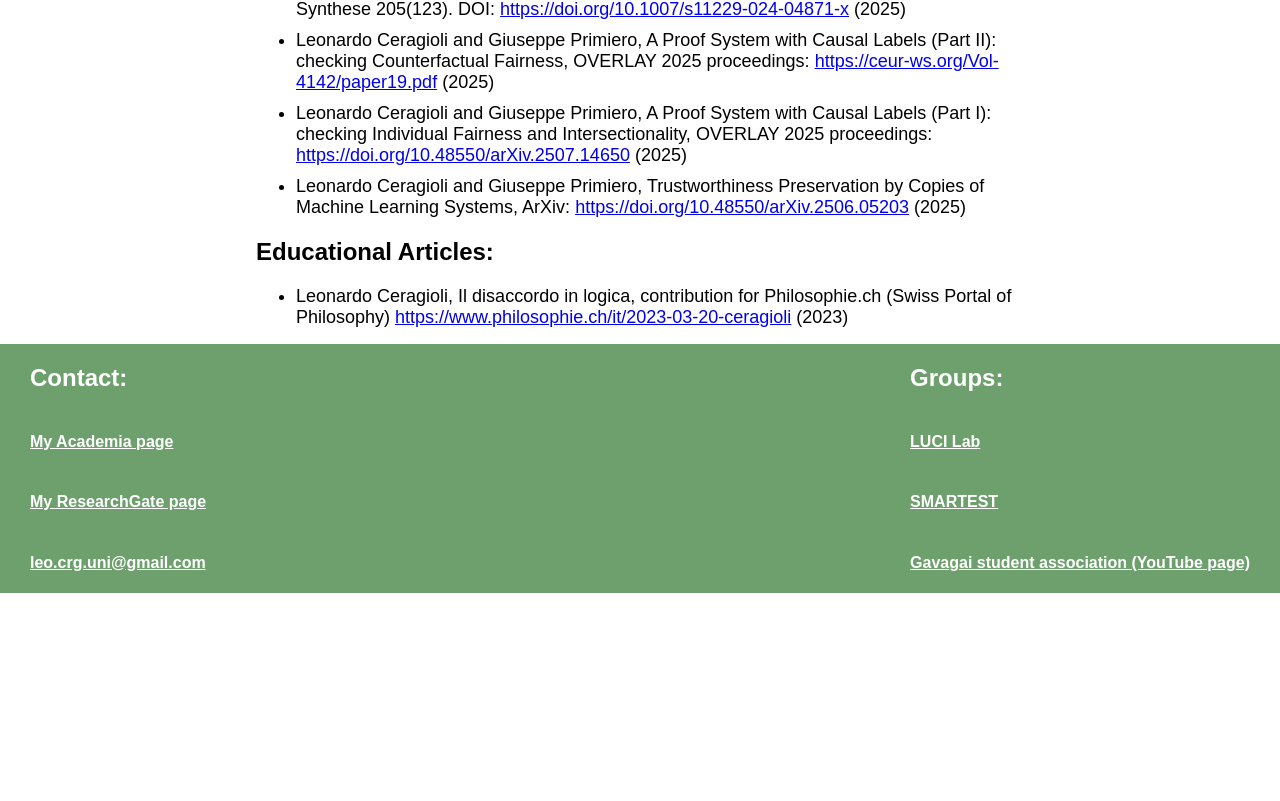
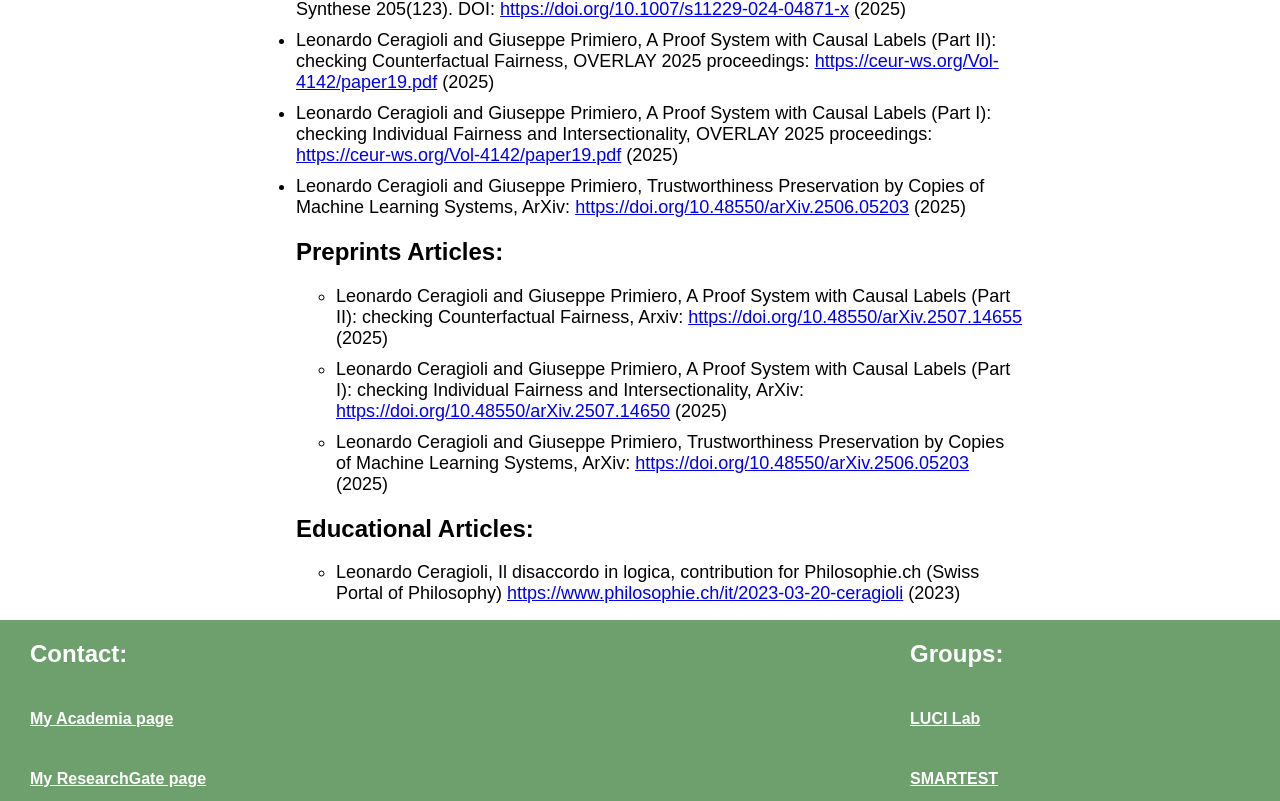
Before and after one commit to LeonardoCera/LeonardoCera.github.io, a SvelteKit app: page /writings in a window 1280 px wide. Shown: the part 567-1368 px from the top of the page. Before the commit the page ends 1160 px from the top, so only its background shows below. Built offline with nearby package versions, Linux system fonts and the light colour scheme.

Commit message:
Published

```diff
--- a/src/routes/writings/+page.svelte
+++ b/src/routes/writings/+page.svelte
@@ -17,8 +17,14 @@
         <li style="font-size: 18px"> Leonardo Ceragioli, Bilateral Rules as Complex Rules Bulletin of the Section of Logic 52(3), pp. 329-375. DOI: <a href=" https://doi.org/10.18778/0138-0680.2023.13"> https://doi.org/10.18778/0138-0680.2023.13 </a> (2023) </li>
         <li style="font-size: 18px"> Leonardo Ceragioli, Inferential Semantic Contamination, Harmony and Realist Pollution Synthese 205(123). DOI: <a href=" https://doi.org/10.1007/s11229-024-04871-x"> https://doi.org/10.1007/s11229-024-04871-x </a> (2025) </li>
         <li style="font-size: 18px"> Leonardo Ceragioli and Giuseppe Primiero, A Proof System with Causal Labels (Part II): checking Counterfactual Fairness, OVERLAY 2025 proceedings: <a href=" https://ceur-ws.org/Vol-4142/paper19.pdf "> https://ceur-ws.org/Vol-4142/paper19.pdf </a> (2025) </li>
-        <li style="font-size: 18px"> Leonardo Ceragioli and Giuseppe Primiero, A Proof System with Causal Labels (Part I): checking Individual Fairness and Intersectionality, OVERLAY 2025 proceedings: <a href=" https://arxiv.org/abs/2507.14650 "> https://doi.org/10.48550/arXiv.2507.14650 </a> (2025) </li>
+        <li style="font-size: 18px"> Leonardo Ceragioli and Giuseppe Primiero, A Proof System with Causal Labels (Part I): checking Individual Fairness and Intersectionality, OVERLAY 2025 proceedings: <a href=" https://ceur-ws.org/Vol-4142/paper19.pdf "> https://ceur-ws.org/Vol-4142/paper19.pdf </a> (2025) </li>
         <li style="font-size: 18px"> Leonardo Ceragioli and Giuseppe Primiero, Trustworthiness Preservation by Copies of Machine Learning Systems, ArXiv: <a href=" https://doi.org/10.48550/arXiv.2506.05203 "> https://doi.org/10.48550/arXiv.2506.05203 </a> (2025) </li>
+    <h2>Preprints Articles:</h2>
+    <ul>
+    <li style="font-size: 18px"> Leonardo Ceragioli and Giuseppe Primiero, A Proof System with Causal Labels (Part II): checking Counterfactual Fairness, Arxiv: <a href=" https://doi.org/10.48550/arXiv.2507.14655 "> https://doi.org/10.48550/arXiv.2507.14655 </a> (2025) </li>
+        <li style="font-size: 18px"> Leonardo Ceragioli and Giuseppe Primiero, A Proof System with Causal Labels (Part I): checking Individual Fairness and Intersectionality, ArXiv: <a href=" https://arxiv.org/abs/2507.14650 "> https://doi.org/10.48550/arXiv.2507.14650 </a> (2025) </li>
+        <li style="font-size: 18px"> Leonardo Ceragioli and Giuseppe Primiero, Trustworthiness Preservation by Copies of Machine Learning Systems, ArXiv: <a href=" https://doi.org/10.48550/arXiv.2506.05203 "> https://doi.org/10.48550/arXiv.2506.05203 </a> (2025) </li>
+
     </ul>
     <h2>Educational Articles:</h2>
     <ul>
```
